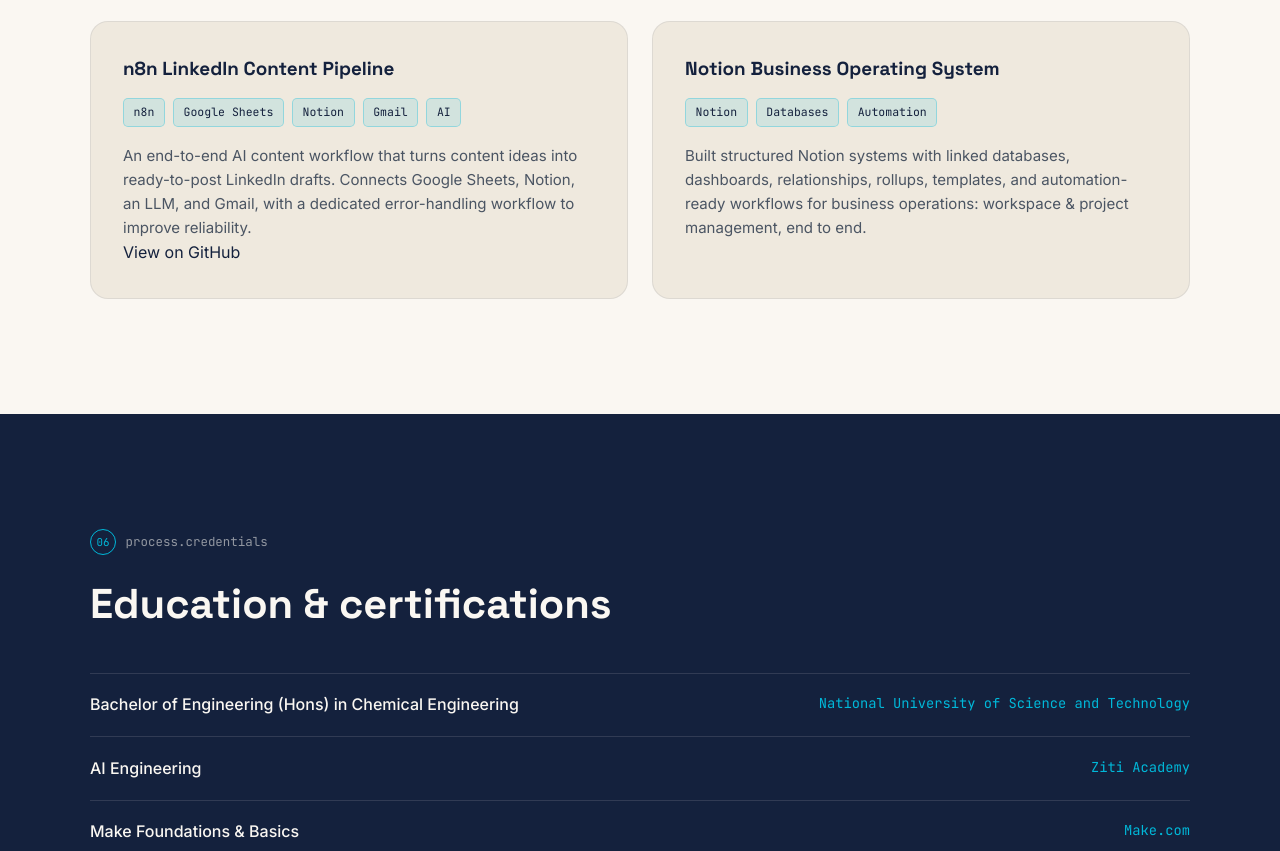
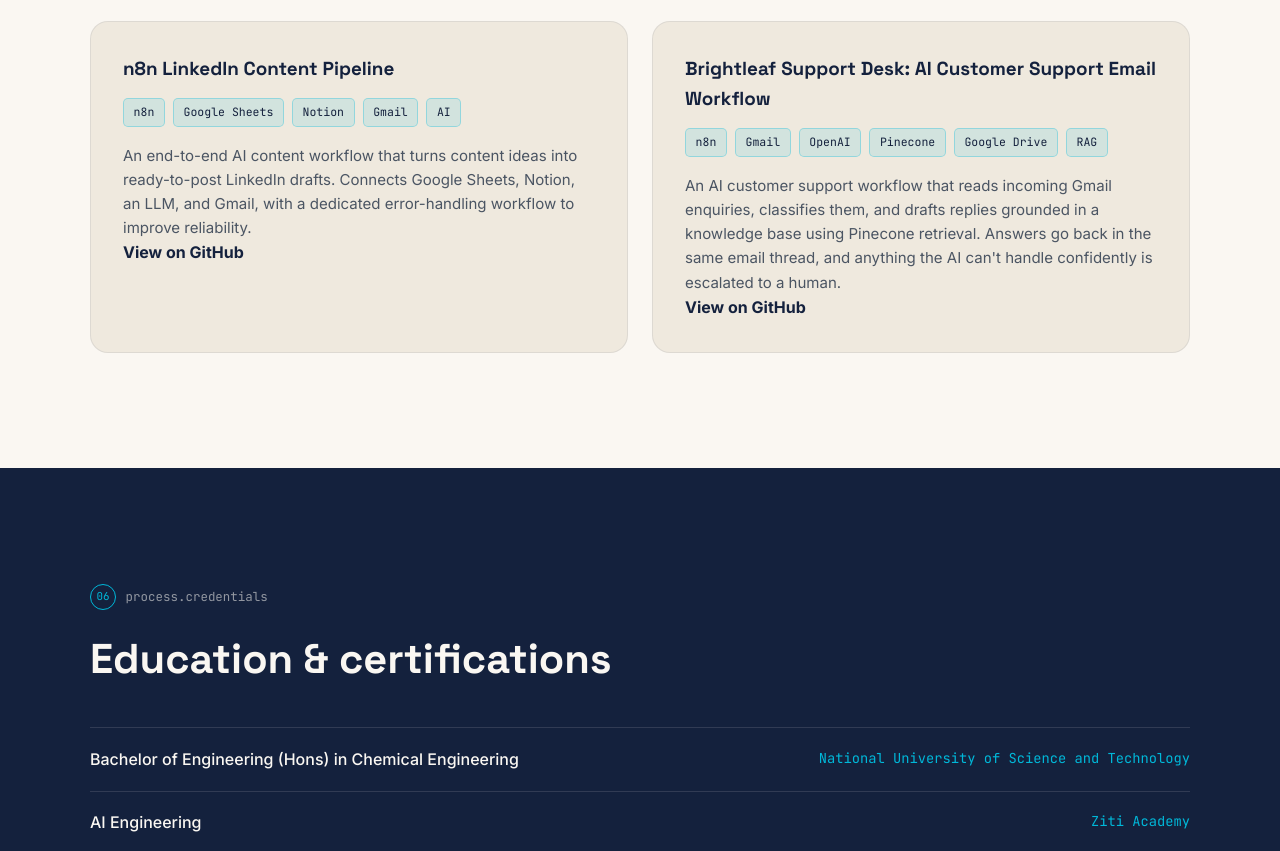
Before and after one commit to paida-moyo/paida-moyo.github.io, a plain HTML site: page index.html in a window 1280 px wide. Shown: the part 4356-5207 px from the top of the page. Drawn offline with Linux system fonts and the light colour scheme.

Commit message:
Update index.html

```diff
--- a/index.html
+++ b/index.html
@@ -295,16 +295,17 @@
             <li>n8n</li><li>Google Sheets</li><li>Notion</li><li>Gmail</li><li>AI</li>
           </ul>
           <p>An end-to-end AI content workflow that turns content ideas into ready-to-post LinkedIn drafts. Connects Google Sheets, Notion, an LLM, and Gmail, with a dedicated error-handling workflow to improve reliability.</p>
-         <a href="https://github.com/paida-moyo/n8n-linkedin-content-pipeline" target="_blank" rel="noopener">View on GitHub</a>
+         <a href="https://github.com/paida-moyo/n8n-linkedin-content-pipeline" target="_blank" rel="noopener"><strong>View on GitHub</strong></a>
         </article>
 
         <article class="project-card">
-          <h3>Notion Business Operating System</h3>
-          <ul class="tag-list">
-            <li>Notion</li><li>Databases</li><li>Automation</li>
-          </ul>
-          <p>Built structured Notion systems with linked databases, dashboards, relationships, rollups, templates, and automation-ready workflows for business operations: workspace &amp; project management, end to end.</p>
-        </article>
+  <h3>Brightleaf Support Desk: AI Customer Support Email Workflow</h3>
+  <ul class="tag-list">
+    <li>n8n</li><li>Gmail</li><li>OpenAI</li><li>Pinecone</li><li>Google Drive</li><li>RAG</li>
+  </ul>
+  <p>An AI customer support workflow that reads incoming Gmail enquiries, classifies them, and drafts replies grounded in a knowledge base using Pinecone retrieval. Answers go back in the same email thread, and anything the AI can't handle confidently is escalated to a human.</p>
+  <a href="https://github.com/paida-moyo/brightleaf-support-desk" target="_blank" rel="noopener"><strong>View on GitHub</strong></a>
+</article>
 
       </div>
     </div>
```
